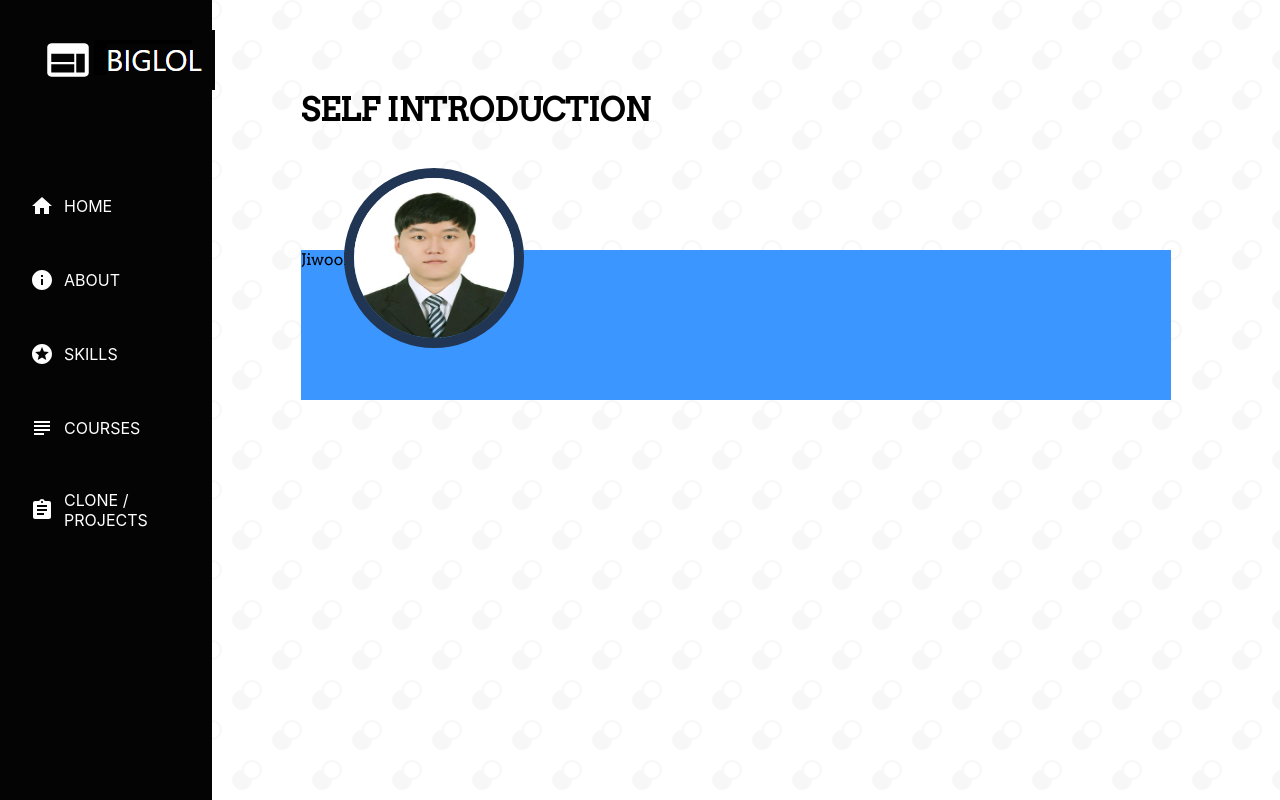
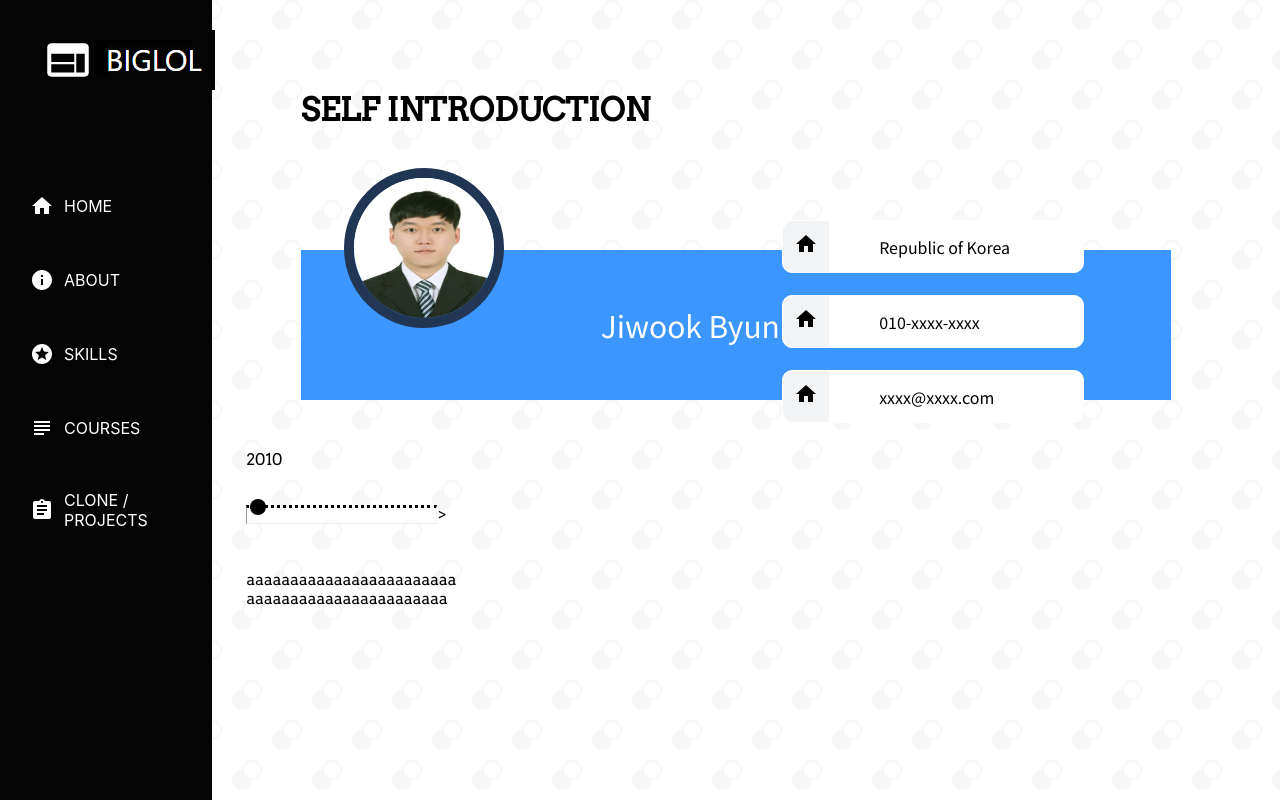
Before and after one commit to biglol10/BiglolPage_React, a React (Create React App) app: page /about in a window 1280 px wide. Built offline with nearby package versions, Linux system fonts and the light colour scheme.

Commit message:
updating aboutpage

```diff
--- a/src/Components/AboutMe/Aboutme.css
+++ b/src/Components/AboutMe/Aboutme.css
@@ -1,7 +1,8 @@
-@import url("https://fonts.googleapis.com/css2?family=Arvo&display=swap");
+@import url('https://fonts.googleapis.com/css2?family=Arvo&display=swap');
+@import url('https://fonts.googleapis.com/css2?family=Noto+Sans+JP&display=swap');
 
 .aboutPage {
-  font-family: "Arvo", serif;
+  font-family: 'Arvo', serif;
   margin-left: 15%;
   width: 85%;
   background-color: #fff;
@@ -34,8 +35,8 @@
 
 .aboutContainer > .titleLayer > #myPhoto {
   border-radius: 50%;
-  height: 160px;
-  width: 160px;
+  height: 140px;
+  width: 140px;
   position: absolute;
   top: -55%;
   left: 5%;
@@ -43,6 +44,56 @@
   flex: 0.4;
 }
 
-.aboutContainer > .titleLayer > span {
-  flex: 0.5;
+.aboutContainer > .titleLayer > .aboutName {
+  margin-left: 300px;
+  margin-top: auto;
+  margin-bottom: auto;
+  color: white;
+  font-size: 30px;
 }
+
+.aboutContainer > .titleLayer > .aboutName > span {
+  font-family: 'Noto Sans JP', sans-serif;
+  font-size: '30px';
+}
+
+.aboutCity, .aboutPhone, .aboutEmail {
+  display: flex;
+  position:absolute;
+  right: 10%;
+  border:1px solid white;
+  border-radius: 10px;
+  background-color:white;
+  width:300px;
+  font-family: 'Noto Sans JP', sans-serif;
+}
+
+.aboutCity{
+  top:-20%;
+}
+
+.aboutPhone {
+  top:30%;
+}
+
+.aboutEmail{
+  top:80%;
+}
+
+.aboutIcon {
+  text-align: center;
+  background-color: #F2F3F4;
+  border-radius: 10px 0px 0px 10px;
+  border:1px solid #F2F3F4;
+  padding:10px;
+}
+
+.aboutInformation {
+  margin:auto 50px;
+}
+
+.chronologyContainer{
+  width: 90%;
+  margin: 0 auto;
+  margin-top: 50px;
+}
--- a/src/Components/AboutMe/Aboutme.js
+++ b/src/Components/AboutMe/Aboutme.js
@@ -1,5 +1,7 @@
 import React from 'react';
 import './Aboutme.css';
+import HomeIcon from '@material-ui/icons/Home';
+import Chronology from './Chronology';
 
 function Aboutme() {
     return (
@@ -8,10 +10,37 @@ function Aboutme() {
                 <h1>SELF INTRODUCTION</h1>
                 <div className="titleLayer">
                     <img id="myPhoto" src="./Images/AboutMe/me.PNG" alt=""/>
-                    <span>
-                        Jiwook Byun
-                    </span>
+                    <div className="aboutName">
+                        <span>Jiwook Byun</span>
+                    </div>
+                    <div className="aboutCity">
+                        <div className="aboutIcon">
+                            <HomeIcon/>
+                        </div>
+                        <div className="aboutInformation">
+                            Republic of Korea
+                        </div>
+                    </div>
+                    <div className="aboutPhone">
+                        <div className="aboutIcon">
+                            <HomeIcon/>
+                        </div>
+                        <div className="aboutInformation">
+                            010-xxxx-xxxx
+                        </div>
+                    </div>
+                    <div className="aboutEmail">
+                        <div className="aboutIcon">
+                            <HomeIcon/>
+                        </div>
+                        <div className="aboutInformation">
+                            xxxx@xxxx.com
+                        </div>
+                    </div>
                 </div>
+            </div>
+            <div className="chronologyContainer">
+                <Chronology/>
             </div>
         </div>
     )
--- /dev/null
+++ b/src/Components/AboutMe/Chronology.css
@@ -0,0 +1,40 @@
+.chronology{
+    width:200px;
+    position: relative;
+    height: 500px;
+}
+
+.chronology > p, .chronology > div {
+    margin:20px 0px;
+}
+
+.chronology > .compCircle, .chronology > hr, .chronology > .compContent {
+    position:absolute;
+}
+
+.chronology > .compCircle {
+    top:5%;
+    z-index: 1;
+}
+
+.chronology > .arrowLine{
+    width:200px;
+    top:7%;
+    z-index: 0;
+    display: flex;
+    position:absolute;
+}
+
+.chronology > .arrowLine > hr{
+    width:190px;
+}
+
+
+.chronology > .compContent{
+    top: 20%;
+}
+
+.compContent{
+    word-wrap: break-word;
+    width: 210px;
+}
--- /dev/null
+++ b/src/Components/AboutMe/Chronology.js
@@ -0,0 +1,26 @@
+import React from 'react';
+import './Chronology.css';
+import FiberManualRecordIcon from '@material-ui/icons/FiberManualRecord';
+
+function Chronology() {
+    return (
+        <div className="chronology">
+            <p className="compYear">
+                2010
+            </p>
+            <p className="compCircle"><FiberManualRecordIcon/></p>
+            <div className="arrowLine">
+                <hr style={{borderTop: "dotted 3px black"}} />
+                >
+            </div>
+
+
+            <div className="compContent">
+                <span>aaaaaaaaaaaaaaaaaaaaaaaaaaaaaaaaaaaaaaaaaaaaaaa</span>
+
+            </div>
+        </div>
+    )
+}
+
+export default Chronology
--- a/src/Header/Sidebar.js
+++ b/src/Header/Sidebar.js
@@ -27,10 +27,13 @@ function Sidebar() {
                 </div>
             </Link>
 
-            <div className="sidebarOption">
-                <InfoIcon/>
-                <span>ABOUT</span>
-            </div>
+            <Link to="/about">
+                <div className="sidebarOption">
+                    <InfoIcon/>
+                    <span>ABOUT</span>
+                </div>
+            </Link>
+
             <Link to="/skills">
                 <div className="sidebarOption">
                     <StarsIcon/>
```
